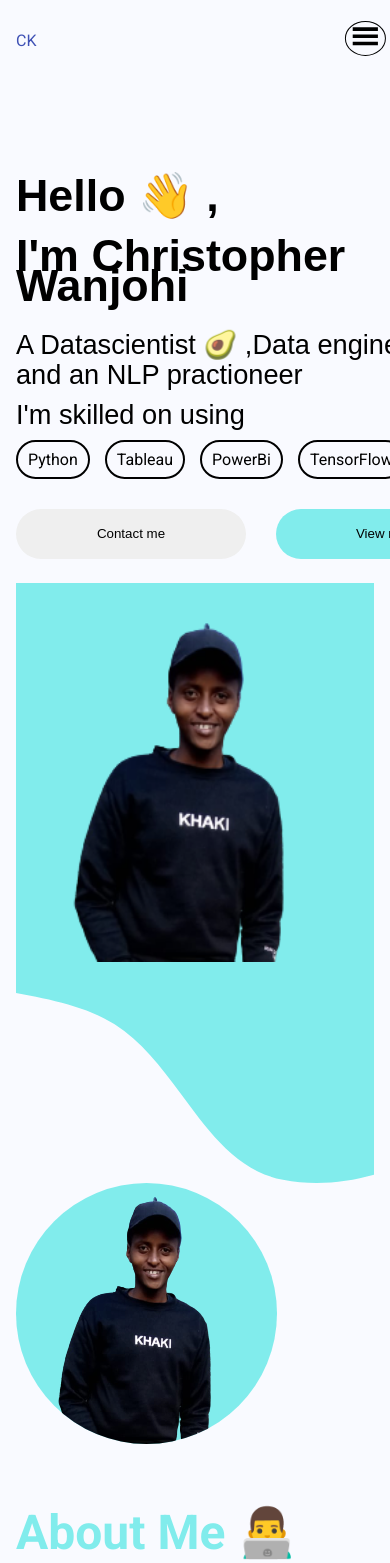
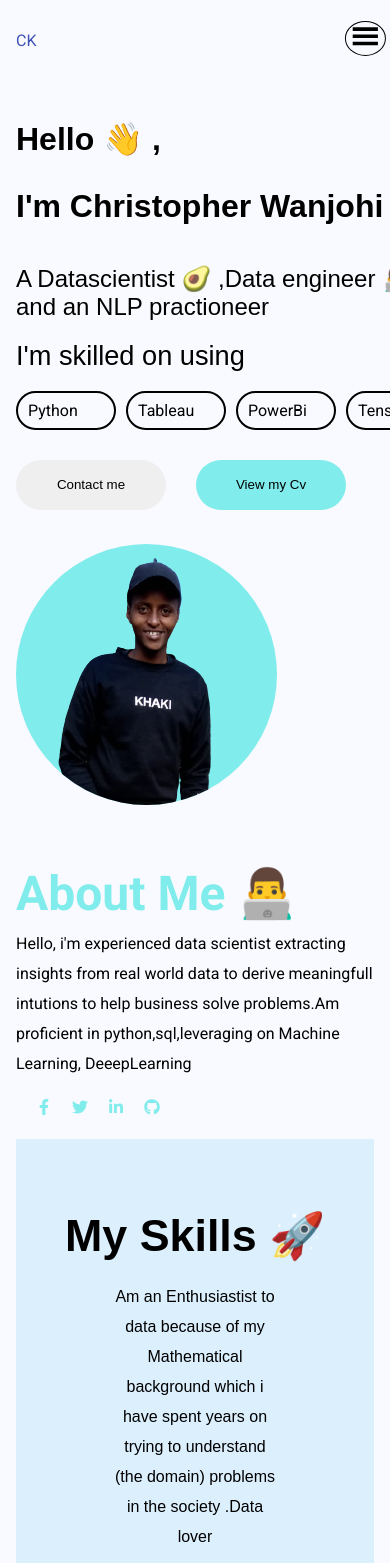
Before and after one commit to joshuandeleva/kreezy, a React (Create React App) app: page / in a window 390 px wide. Shown: the top 1563 px of the page. Built offline with nearby package versions, Linux system fonts and the light colour scheme.

Commit message:
fix-footer

```diff
--- a/src/Components/Footer.css
+++ b/src/Components/Footer.css
@@ -3,6 +3,7 @@
 	justify-content: center;
 	align-items: center;
 	padding-top: 40px;
+	padding-bottom: 40px;
 }
 .footer-item-1 {
 	display: flex;
@@ -11,6 +12,7 @@
 	border-left: 2px solid #81ecec;
 }
 .footer-item-2 {
+	display: flex;
 	align-items: center;
 	justify-content: center;
 	text-align: center;
@@ -20,6 +22,17 @@
 	list-style: none;
 	padding: 5px 10px;
 }
+.about-me-social-media {
+	padding: 20px 0;
+	margin-left: 20px;
+	display: flex;
+	align-items: center;
+}
+.social-icon {
+	font-size: 1.5rem;
+	display: flex;
+	align-items: center;
+}
 .footer-item-1 > li > a {
 	line-height: 3px;
 	color: black;
@@ -27,8 +40,15 @@
 	font-size: 1.5rem;
 }
 .footer-copy-right {
+	padding: 10px 0;
 	display: flex;
 	align-items: center;
 	text-align: center;
 	justify-content: center;
 }
+@media (min-width: 200px) and (max-width: 960px) {
+	.footer-items {
+		display: flex;
+		flex-direction: column;
+	}
+}
--- a/src/Components/Footer.js
+++ b/src/Components/Footer.js
@@ -19,19 +19,18 @@ function Footer() {
 						</li>
 					</div>
 					<div className="footer-item-2">
-						<p>Lets engange in social media</p>
 						<div className="about-me-social-media">
 							<a href="https://www.facebook.com/wanjohi.kreezy/">
-								<FaFacebookF />
+								<FaFacebookF className="social-icon" />
 							</a>
 							<a href="https://www.twitter.com/IamWanjohichris">
-								<FaTwitter />
+								<FaTwitter className="social-icon" />
 							</a>
 							<a href="https://www.linkedln.com/in/Wanjohi-christopher-b9bb9b196">
-								<FaLinkedinIn />
+								<FaLinkedinIn className="social-icon" />
 							</a>
 							<a href="https://github.com/WanjohiChristopher">
-								<FaGithub />
+								<FaGithub className="social-icon" />
 							</a>
 						</div>
 					</div>
--- a/src/Components/Index.css
+++ b/src/Components/Index.css
@@ -20,6 +20,37 @@
 	font-family: "Robotos", sans-serif;
 	font-weight: 400;
 }
+@media (min-width: 350px) and (max-width: 500px) {
+	.mainContent__navLeft {
+		display: flex;
+		flex-direction: column;
+		padding: 10px 0;
+	}
+	.mainContent__navLeft > p {
+		padding: 10px 0;
+		line-height: normal;
+		font-size: 1.5rem;
+		max-width: 95%;
+	}
+	.mainContent__navLeft > h1 {
+		max-width: 95%;
+		font-size: 2rem;
+		line-height: normal;
+	}
+	.skills-display > span {
+		display: grid;
+		grid-template-columns: 1fr 1fr;
+	}
+	.contact,
+	.cv {
+		width: 150px !important;
+	}
+}
+@media screen and (max-width: 960px) {
+	.mainContent__navRight {
+		display: none;
+	}
+}
 .myskill-top {
 	margin-top: 10px;
 }
@@ -34,10 +65,14 @@
 	display: flex;
 }
 .skills-display > span {
-	margin-right: 15px;
+	text-align: center;
+	margin-right: 10px;
+	margin-top: 10px;
 	border: 2px solid black;
 	border-radius: 25px;
 	padding: 8px 10px;
+	width: 100px;
+
 	cursor: pointer;
 }
 .nav-btns {
--- a/src/Components/Projects.css
+++ b/src/Components/Projects.css
@@ -58,3 +58,18 @@
 	width: 300px;
 	height: 200px;
 }
+@media (min-width: 200px) and (max-width: 960px) {
+	.my-project-main-item {
+		display: flex;
+		flex-direction: column;
+		width: 600px;
+		margin-bottom: 10px;
+		height: 400px;
+	}
+	.project-img > img {
+		object-fit: contain;
+		width: 100%;
+		object-fit: contain;
+		height: 200px;
+	}
+}
--- a/src/Components/Projects.js
+++ b/src/Components/Projects.js
@@ -16,6 +16,9 @@ const Projects = () => {
 					<div className="main-grid-item">
 						<div className="my-project-main-item">
 							<Slide bottom>
+								<div className="project-img">
+									<img src={diabetes} alt="" />
+								</div>
 								<div className="project-des">
 									<h6>Diabetes prediction </h6>
 									<p>
@@ -30,13 +33,13 @@ const Projects = () => {
 										</a>
 									</div>
 								</div>
-								<div className="project-img">
-									<img src={diabetes} alt="" />
-								</div>
 							</Slide>
 						</div>
 						<div className="my-project-main-item">
 							<Slide bottom>
+								<div className="project-img">
+									<img src={apple} alt="" />
+								</div>
 								<div className="project-des">
 									<h6>Apple stock prediction</h6>
 									<p>
@@ -52,13 +55,13 @@ const Projects = () => {
 										</a>
 									</div>
 								</div>
-								<div className="project-img">
-									<img src={apple} alt="" />
-								</div>
 							</Slide>
 						</div>
 						<div className="my-project-main-item">
 							<Slide bottom>
+								<div className="project-img">
+									<img src={proj} alt="" />
+								</div>
 								<div className="project-des">
 									<h6>Big Mart Sales Prediction</h6>
 									<p>Big Mart Sales Prediction</p>
@@ -71,9 +74,6 @@ const Projects = () => {
 										</a>
 									</div>
 								</div>
-								<div className="project-img">
-									<img src={proj} alt="" />
-								</div>
 							</Slide>
 						</div>
 					</div>
```
